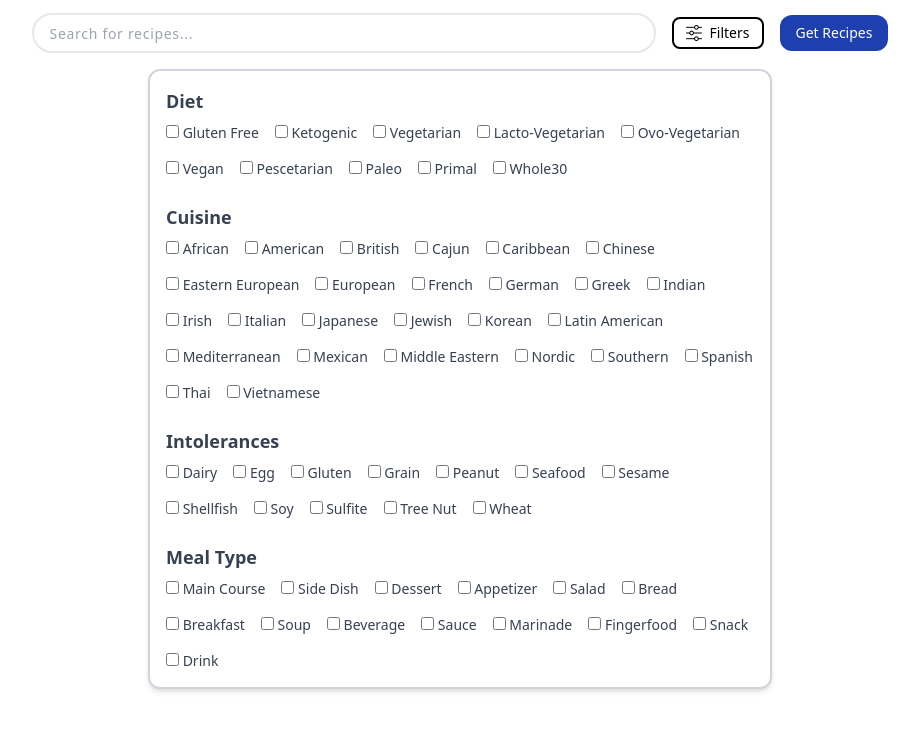
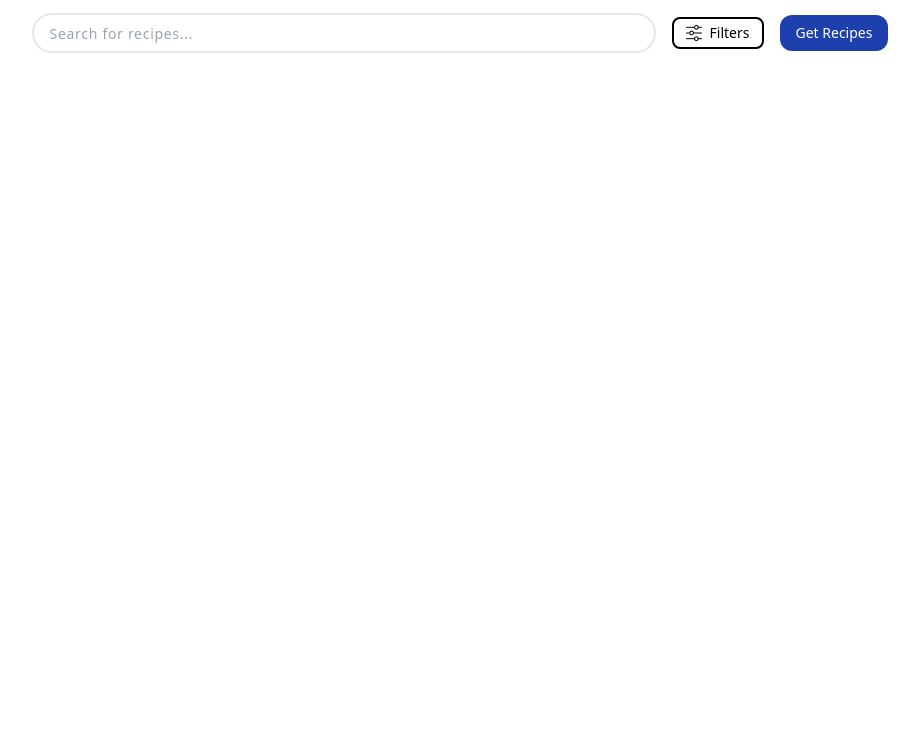
Before and after one commit to keshvi-kapadia/Recipe-Finder, a plain HTML site: page index.html in a window 1280 px wide. Shown: the part 63-794 px from the top of the page, without its empty margins (180-1099 px from the left). Drawn offline with nearby package versions, Linux system fonts and the light colour scheme.

Commit message:
hide filters onload

```diff
--- a/index.html
+++ b/index.html
@@ -38,7 +38,7 @@
 
 
                 <div id="filter-container"
-                    class="border-2 border-gray-300 rounded-xl p-4 w-full md:w-3/4 lg:w-1/2 mx-auto shadow-md bg-white space-y-6 text-sm text-gray-700">
+                    class="hidden border-2 border-gray-300 rounded-xl p-4 w-full md:w-3/4 lg:w-1/2 mx-auto shadow-md bg-white space-y-6 text-sm text-gray-700">
                     <!-- Diet -->
                     <div>
                         <h2 class="text-lg font-semibold text-teal-700 mb-2">Diet</h2>
```
